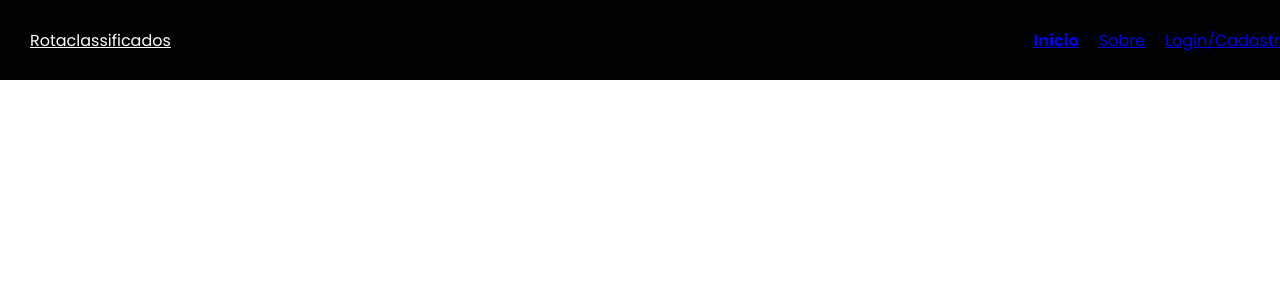
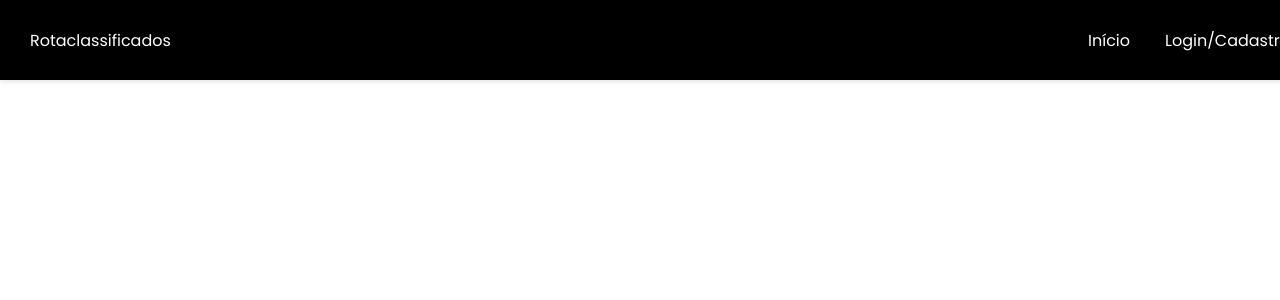
Before and after one commit to W3SK3RRX/frontend-classificados, a React (Vite) app: page / in a window 1280 px wide. Shown: the top 300 px of the page. Built offline with nearby package versions, Linux system fonts and the light colour scheme; a web font is replaced by a local one.

Commit message:
frontend-classificados v1.1

```diff
--- a/src/components/Header/Header.css
+++ b/src/components/Header/Header.css
@@ -1,6 +1,6 @@
 /* Alterar a cor de fundo do Navbar */
 .custom-navbar {
-    background-color: rgb(0, 0, 0); /* Azul */
+    background-color: rgb(0, 0, 0); /* Fundo preto */
     padding: 10px 20px; /* Ajuste no padding */
     display: flex;
     justify-content: space-between; /* Espaço entre logo e itens */
@@ -11,6 +11,7 @@
     width: 100%;
     z-index: 1000; /* Garante que o header fique acima do conteúdo */
     height: 60px; /* Ajuste para o tamanho do cabeçalho */
+    box-shadow: 0 2px 5px rgba(0, 0, 0, 0.1); /* Adiciona sombra para destaque */
 }
 
 /* Logo alinhada à esquerda */
@@ -25,6 +26,12 @@
 .custom-navbar .rs-nav-item {
     color: white;
     padding: 10px 10px;
+    text-decoration: none;
+    transition: color 0.3s ease-in-out; /* Transição para hover */
+}
+
+.custom-navbar .rs-nav-item:hover {
+    color: #e74c3c; /* Vermelho no hover */
 }
 
 /* Cor do item ativo */
@@ -60,7 +67,8 @@
         display: block;
         width: 100%;
         text-align: left;
-        padding: 10px;
+        padding: 10px 20px; /* Padding ajustado para consistência */
+        margin-bottom: 10px; /* Espaço entre os links */
     }
 
     /* Mostrar o menu como coluna quando o hambúrguer for clicado */
@@ -68,6 +76,7 @@
         flex-direction: column;
         align-items: flex-start;
         height: auto; /* Permitir que a altura aumente para acomodar os itens */
+        transition: height 0.3s ease-in-out; /* Transição suave */
     }
 }
 
@@ -75,3 +84,14 @@
 .show-container {
     margin-top: 60px; /* Garantir que o conteúdo não fique embaixo do cabeçalho */
 }
+
+/* Contêiner dos itens de navegação */
+.nav-items {
+    display: flex;
+    gap: 15px; /* Espaço entre os itens */
+    flex-wrap: nowrap; /* Impede quebra de linha dos itens */
+    max-width: calc(100% - 150px); /* Evita ultrapassar o limite da tela considerando o logo */
+    overflow: hidden; /* Garante que não haja transbordamento */
+    justify-content: flex-end; /* Alinha à direita */
+    align-items: center; /* Alinha verticalmente ao centro */
+}
--- a/src/components/Header/Header.jsx
+++ b/src/components/Header/Header.jsx
@@ -4,7 +4,6 @@ import { GiHamburgerMenu } from 'react-icons/gi';
 import './Header.css';
 import { Link } from 'react-router-dom';
 import { useAuth } from '../../contexts/AuthContext'; // Importa o contexto de autenticação
-import Dropdown_user from '../Dropdown/Dropdown';
 
 function Header() {
     const [menuOpen, setMenuOpen] = useState(false);
@@ -17,24 +16,25 @@ function Header() {
             <Nav defaultActiveKey="Home" className={`custom-navbar ${menuOpen ? 'open' : ''}`}>
                 <Nav.Item eventKey="logo" className="logo">Rotaclassificados</Nav.Item>
                 <div className="nav-items">
-                    <Nav.Item eventKey="Home">
-                        <Link to='/'>Início</Link>
-                    </Nav.Item>
-                    <Nav.Item eventKey="Sobre">
-                        <Link to="#">Sobre</Link>
-                    </Nav.Item>
+                    <Link to="/" className="rs-nav-item">Início</Link>
                     {user ? (
-                        <Nav.Item>
-                            <Dropdown_user userName={user.name} onLogout={logout} />
-                        </Nav.Item>
+                        <>
+                            <Link to="/profile" className="rs-nav-item">{user.username || "Perfil"}</Link>
+                            <Nav.Item onClick={logout} className="rs-nav-item logout-btn">
+                                Sair
+                            </Nav.Item>
+                        </>
                     ) : (
-                        <Nav.Item eventKey="Auth">
-                            <Link to="/login">Login/Cadastro</Link>
-                        </Nav.Item>
+                        <Link to="/login" className="rs-nav-item">Login/Cadastro</Link>
                     )}
                 </div>
+
             </Nav>
-            <div className="hamburger" onClick={toggleMenu}>
+            <div
+                className="hamburger"
+                onClick={toggleMenu}
+                aria-label="Toggle menu"
+            >
                 <GiHamburgerMenu size={30} color="white" />
             </div>
         </header>
--- a/src/contexts/AuthContext.jsx
+++ b/src/contexts/AuthContext.jsx
@@ -9,50 +9,71 @@ export const AuthProvider = ({ children }) => {
   const [loading, setLoading] = useState(true);
   const navigate = useNavigate();
 
+
   useEffect(() => {
     const loadUser = async () => {
       const token = localStorage.getItem('token');
       if (token) {
-        api.defaults.headers.Authorization = `Bearer ${token}`; // Configura o token
+        console.log('Token encontrado:', token); // Verifica se o token existe
+        api.defaults.headers.Authorization = `Bearer ${token}`;
         try {
-          const response = await api.get('/users/me/');
-          if (response.status === 200) {
-            setUser(response.data); // Popula o estado com os dados do usuário
-          } else {
-            logout(); // Se não conseguir pegar os dados do usuário, faça logout
-          }
+          const response = await api.get('/users/minimal_me/');
+          console.log('Resposta da API:', response.data);
+          setUser(response.data);
         } catch (error) {
-          console.error('Erro ao carregar usuário:', error);
+          console.error('Erro ao carregar usuário:', error.response?.data || error.message);
           logout();
         }
+      } else {
+        console.log('Nenhum token encontrado.');
       }
-      setLoading(false); // Deixe de carregar quando terminar a verificação
+      setLoading(false);
     };
 
     loadUser();
   }, []);
 
 
+
   const login = async (email, password) => {
     try {
       const response = await api.post('/users/login/', { email, password });
-      const { token, user: userData } = response.data; // Supondo que o backend retorna `user`
-      localStorage.setItem('token', token);
-      api.defaults.headers.Authorization = `Bearer ${token}`; // Configura o token
-      setUser(userData); // Atualiza o estado com os dados completos do usuário
-      navigate('/');
+      const { access, user: userData } = response.data; // Supondo que o backend retorna "access"
+      localStorage.setItem('token', access);
+      api.defaults.headers.Authorization = `Bearer ${access}`;
+      setUser(userData);
+      navigate('/home');
     } catch (error) {
       console.error('Erro ao fazer login:', error.response?.data || error.message);
-      throw error; // Retorna o erro para ser tratado no componente
+      throw error;
     }
   };
 
-  const logout = () => {
-    localStorage.removeItem('token');
-    api.defaults.headers.Authorization = null; // Remove o token
-    setUser(null);
-    navigate('/login');
+
+  const logout = async () => {
+    const refreshToken = localStorage.getItem('refresh_token');
+
+    if (refreshToken) {
+      try {
+        // Envia o refresh token para a API de logout
+        await api.post('/logout/', { refresh: refreshToken });
+        // Remove os tokens do localStorage
+        localStorage.removeItem('token');
+        localStorage.removeItem('refresh_token');
+        api.defaults.headers.Authorization = null; // Remove o token do header
+        setUser(null);
+        navigate('/login');
+      } catch (error) {
+        console.error('Erro ao realizar logout:', error.response?.data || error.message);
+      }
+    } else {
+      // Caso não haja o refresh token, realiza o logout normalmente
+      localStorage.removeItem('token');
+      setUser(null);
+      navigate('/login');
+    }
   };
+
 
   return (
     <AuthContext.Provider value={{ user, login, logout, loading }}>
--- a/src/index.css
+++ b/src/index.css
@@ -1,9 +1,6 @@
 body {
     margin: 0;
     padding: 0;
-    box-sizing: border-box;
     font-family: "Poppins", sans-serif;
     min-height: 100%; /* Garante que o body ocupe a altura total */
-    display: flex;
-    flex-direction: column;
 }
--- a/src/main.jsx
+++ b/src/main.jsx
@@ -1,5 +1,5 @@
 import { StrictMode } from 'react';
-{/*import './index.css'*/}
+import './index.css';
 import { createRoot } from 'react-dom/client';
 import { BrowserRouter as Router, Route, Routes } from 'react-router-dom';
 import { CustomProvider } from 'rsuite';
```
Also changed, not shown: src/routes/AppRoutes.jsx (deleted, +0 -25 lines).
